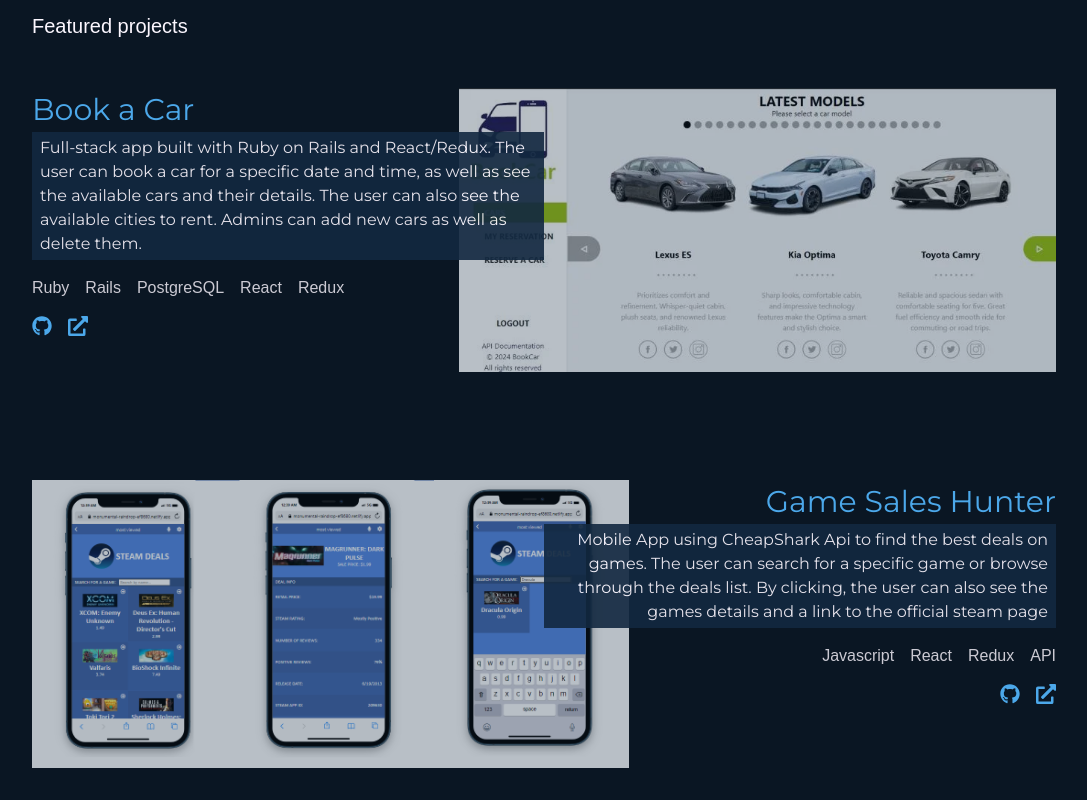
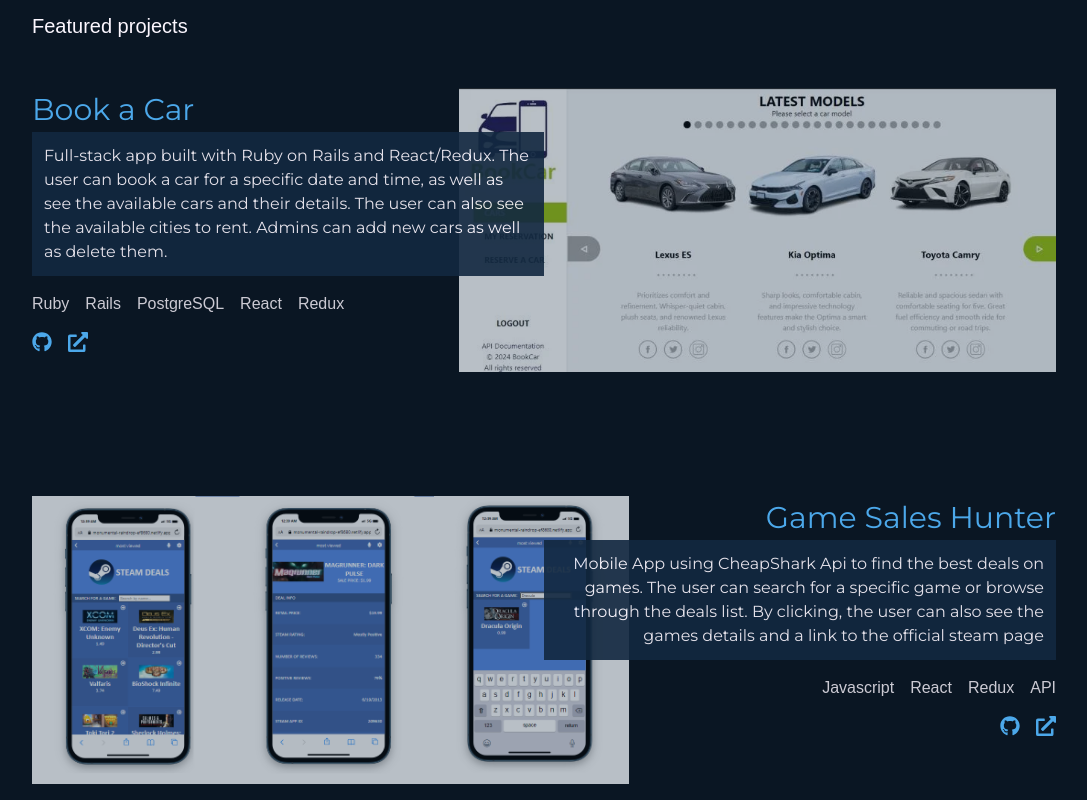
Before and after one commit to tomasesquivelgc/Portfolio, a React (Vite) app: page / in a window 1280 px wide. Shown: the part 940-1740 px from the top of the page, without its empty margins (96-1183 px from the left). Built offline with nearby package versions, Linux system fonts and the light colour scheme; a web font is replaced by a local one.

Commit message:
fix/add padding to featured projects description

```diff
--- a/src/components/Projects/FeaturedProject.jsx
+++ b/src/components/Projects/FeaturedProject.jsx
@@ -42,7 +42,7 @@
           </a>
         </h4>
 
-        <p className="py-1 md:px-2 md:bg-prussiaBlue opacity-90">{project.description}</p>
+        <p className="py-2 md:px-3 md:py-3 md:bg-prussiaBlue opacity-90">{project.description}</p>
 
         <ul className={`py-2 md:px-0 flex gap-4 w-full flex-wrap ${alignRight ? 'md:justify-end' : 'md:justify-start'}`}>
           {project.technologies.map((tech) => (
```
